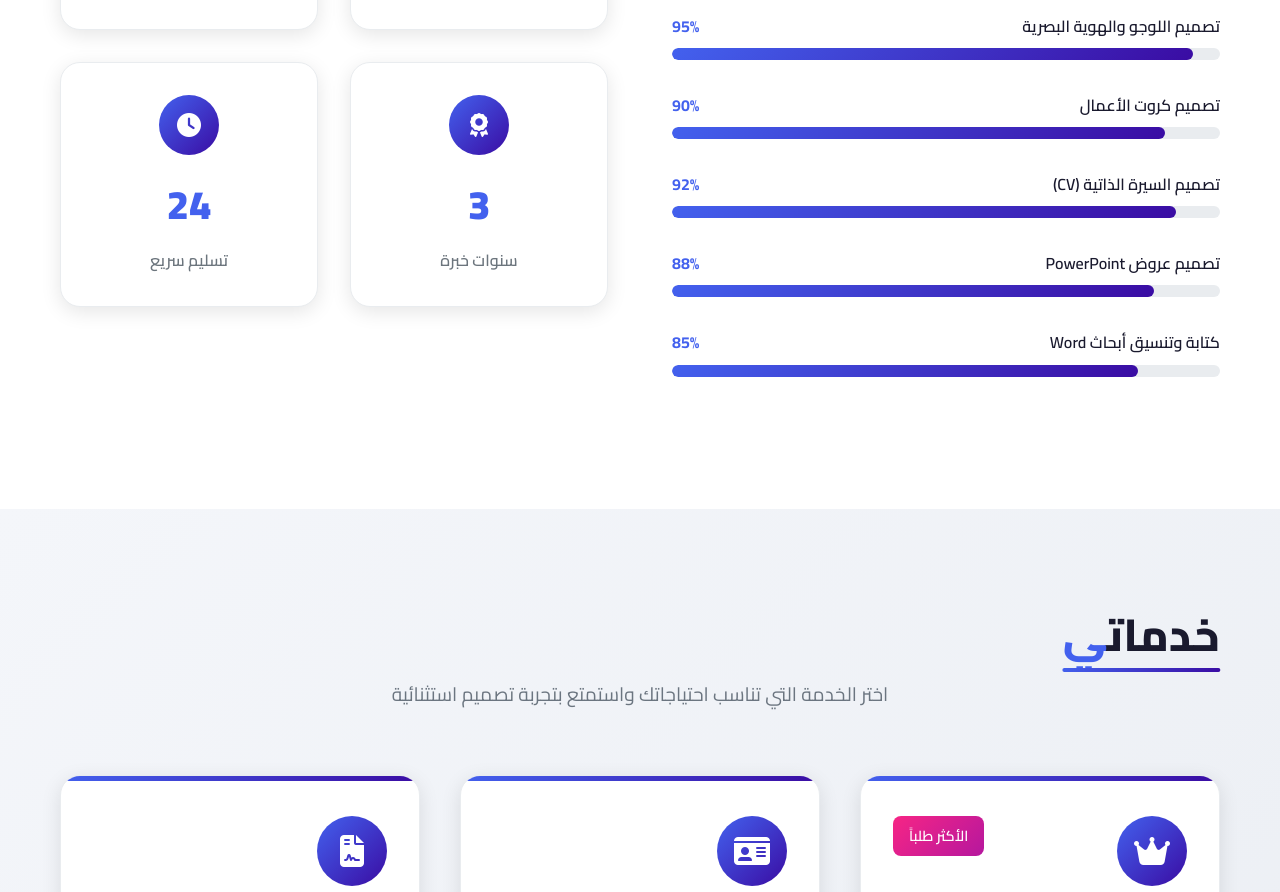
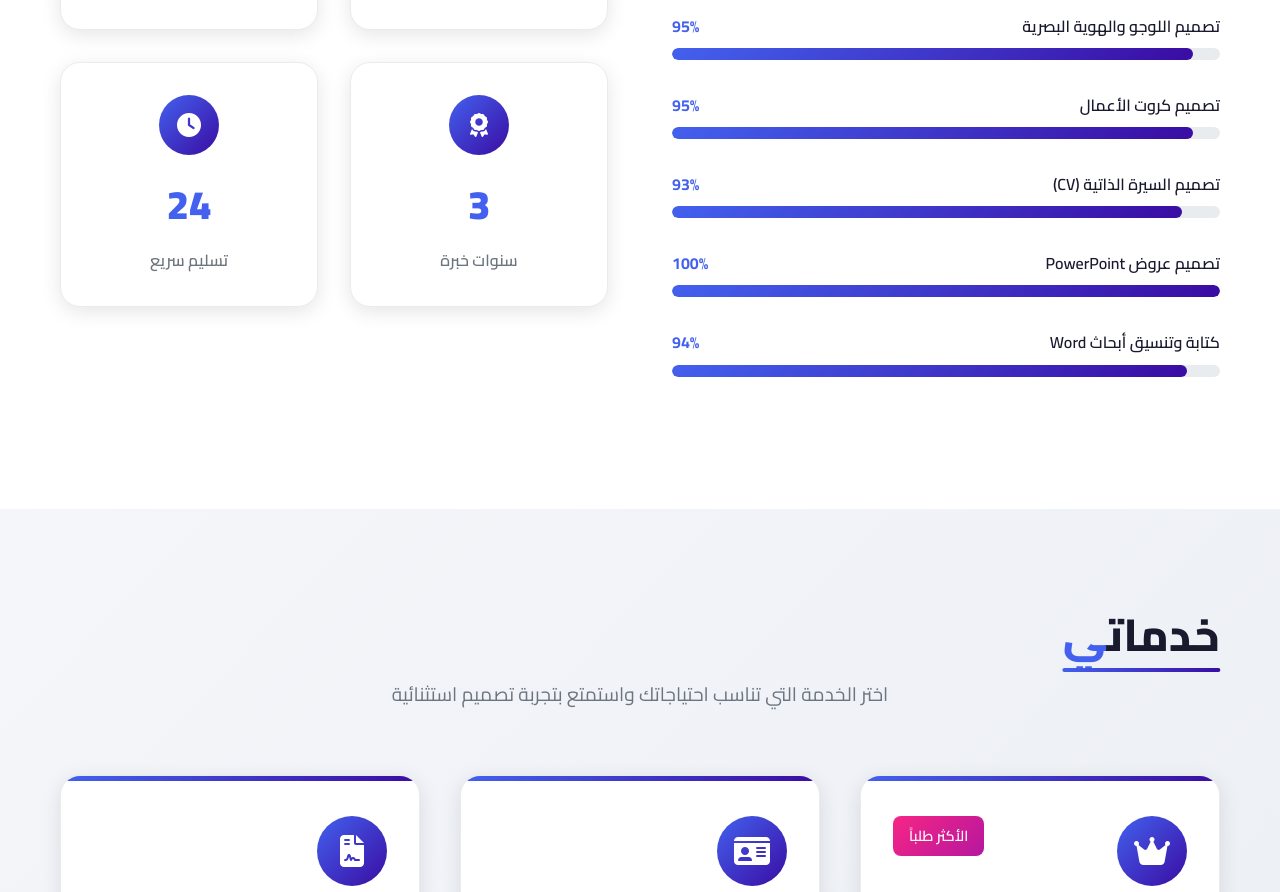
Before and after one commit to shreifquraish/shreif-desginer, a plain HTML site: page index.html in a window 1280 px wide. Shown: the part 1383-2275 px from the top of the page. Drawn offline with Linux system fonts and the light colour scheme.

Commit message:
Add files via upload

```diff
--- a/index.html
+++ b/index.html
@@ -106,28 +106,28 @@
                         <div class="skill-item">
                             <div class="skill-header">
                                 <span class="skill-name">تصميم كروت الأعمال</span>
-                                <span class="skill-percent">90%</span>
+                                <span class="skill-percent">95%</span>
                             </div>
                             <div class="skill-bar"><div class="skill-level"></div></div>
                         </div>
                         <div class="skill-item">
                             <div class="skill-header">
                                 <span class="skill-name">تصميم السيرة الذاتية (CV)</span>
-                                <span class="skill-percent">92%</span>
+                                <span class="skill-percent">93%</span>
                             </div>
                             <div class="skill-bar"><div class="skill-level"></div></div>
                         </div>
                         <div class="skill-item">
                             <div class="skill-header">
                                 <span class="skill-name">تصميم عروض PowerPoint</span>
-                                <span class="skill-percent">88%</span>
+                                <span class="skill-percent">100%</span>
                             </div>
                             <div class="skill-bar"><div class="skill-level"></div></div>
                         </div>
                         <div class="skill-item">
                             <div class="skill-header">
                                 <span class="skill-name">كتابة وتنسيق أبحاث Word</span>
-                                <span class="skill-percent">85%</span>
+                                <span class="skill-percent">94%</span>
                             </div>
                             <div class="skill-bar"><div class="skill-level"></div></div>
                         </div>
```
